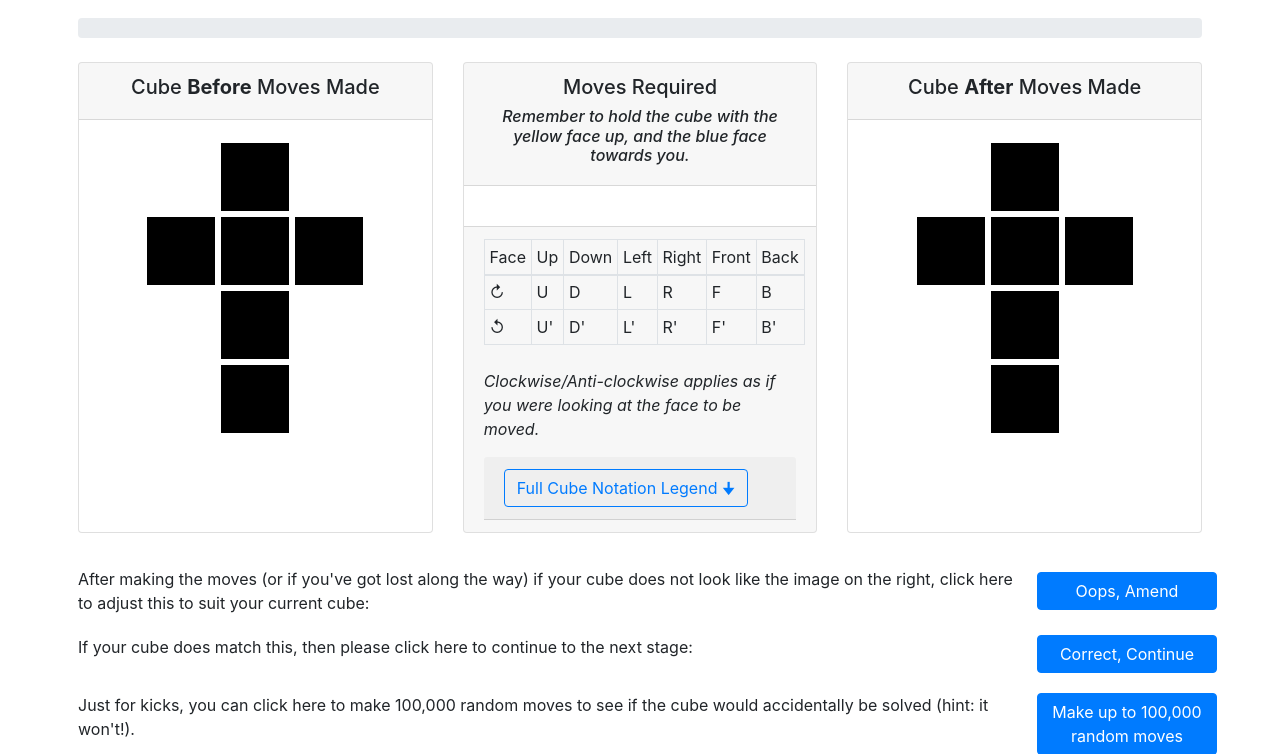
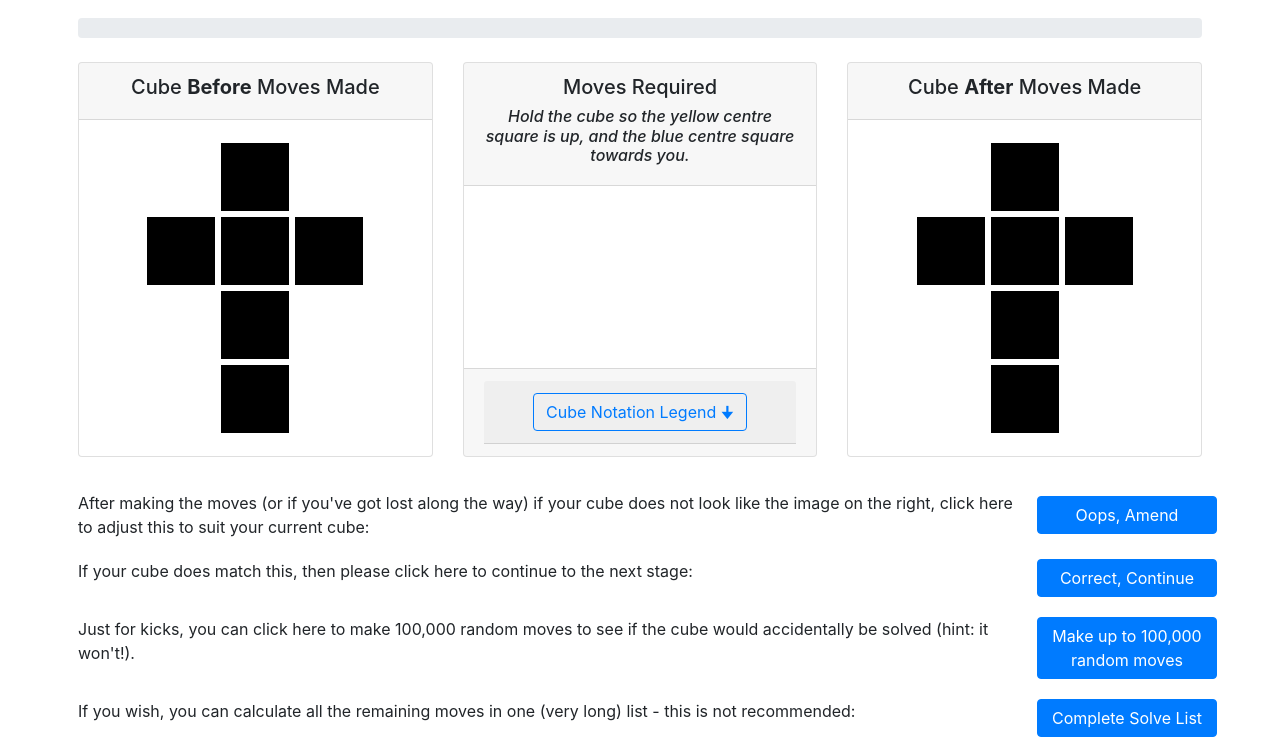
Before and after one commit to samjcox/rubiks, a Flask app: template templates/solve.html in a window 1280 px wide. Shown: the part 182-936 px from the top of the page. Run offline with Flask 2, Linux system fonts and the light colour scheme; the template is opened without the code that fills it, so the values that code supplies are empty.

Commit message:
Remove cube notation summary table
The intent behind the small table was to provide a quick reminder of
what cube notation meant, however the table would not look presentable
on all devices middle-size screens without taking up as much space as
the full description (at which point the summary table is wasteful).

The accordian button was also centered in the div.

```diff
--- a/templates/solve.html
+++ b/templates/solve.html
@@ -76,7 +76,7 @@
         <div class="card moves-card">
             <div class="card-header">
                 <h5 style="text-align: center;">Moves Required</h5>
-                <h6 style="text-align: center;"><i>Remember to hold the cube with the yellow face up, and the blue face towards you.</i></h5>
+                <h6 style="text-align: center;"><i>Hold the cube so the yellow centre square is up, and the blue centre square towards you.</i></h5>
             </div>
             <div class="card-body">
                 <p class="card-text">
@@ -97,64 +97,29 @@
                 </p>
             </div>
             <div class="card-footer">
-                <table class="table-sm table-bordered">
-                    <thead>
-                        <tr>
-                            <td class="col-xs">Face</td>
-                            <td class="col-2">Up</td>
-                            <td class="col-2">Down</td>
-                            <td class="col-2">Left</td>
-                            <td class="col-2">Right</td>
-                            <td class="col-2">Front</td>
-                            <td class="col-2">Back</td>
-                        </tr>
-                    </thead>
-                    <tbody>
-                        <tr>
-                            <td>&#8635</td>
-                            <td>U</td>
-                            <td>D</td>
-                            <td>L</td>
-                            <td>R</td>
-                            <td>F</td>
-                            <td>B</td>
-                        </tr>
-                        <tr>
-                            <td>&#8634</td>
-                            <td>U'</td>
-                            <td>D'</td>
-                            <td>L'</td>
-                            <td>R'</td>
-                            <td>F'</td>
-                            <td>B'</td>
-                        </tr>
-                    </tbody>
-                </table>
-                </br>
-                <p><i>Clockwise/Anti-clockwise applies as if you were looking at the face to be moved.</i></p>
-
                 <div class="accordion" id="notation_accordian">
                     <div class="card-header" id="headingOne">
                     <h5 class="mb-0">
-                        <button class="btn btn-outline-primary" type="button" data-toggle="collapse" data-target="#collapseOne" aria-expanded="true" aria-controls="collapseOne">
-                        Full Cube Notation Legend &#129035
+                        <button class="btn btn-outline-primary centre" type="button" data-toggle="collapse" data-target="#collapseOne" aria-expanded="true" aria-controls="collapseOne">
+                        Cube Notation Legend &#129035
                         </button>
                     </h5>
                     </div>
                     <div id="collapseOne" class="collapse collapsed" aria-labelledby="headingOne" data-parent="#notation_accordian">
                     <ul class="no-bullet-list" style="font-size: 15px;">
-                        <li>U = upper face clockwise.</li>
-                        <li>U' = upper face anti-clockwise.</li>
-                        <li>F = front face clockwise.</li>
-                        <li>F' = front face anti-clockwise.</li>
-                        <li>R = right face clockwise.</li>
-                        <li>R' = right face anti-clockwise.</li>
-                        <li>L = left face clockwise.</li>
-                        <li>L' = left face anti-clockwise.</li>
-                        <li>B = back face clockwise.</li>
-                        <li>B' = back face anti-clockwise.</li>
-                        <li>D = down face clockwise.</li>
-                        <li>D' = down face anti-clockwise.</li>
+                        <li><i>Clockwise/Anti-clockwise applies as if you were looking at the face to be moved.</i></li>
+                        <li>U = upper face (yellow) clockwise.</li>
+                        <li>U' = upper face (yellow) anti-clockwise.</li>
+                        <li>F = front face (blue) clockwise.</li>
+                        <li>F' = front face (blue) anti-clockwise.</li>
+                        <li>R = right face (red) clockwise.</li>
+                        <li>R' = right face (red) anti-clockwise.</li>
+                        <li>L = left face (orange) clockwise.</li>
+                        <li>L' = left face (orange) anti-clockwise.</li>
+                        <li>B = back face (green) clockwise.</li>
+                        <li>B' = back face (green) anti-clockwise.</li>
+                        <li>D = down face (white) clockwise.</li>
+                        <li>D' = down face (white) anti-clockwise.</li>
                     </ul>
                     </div>
                 </div>
```
